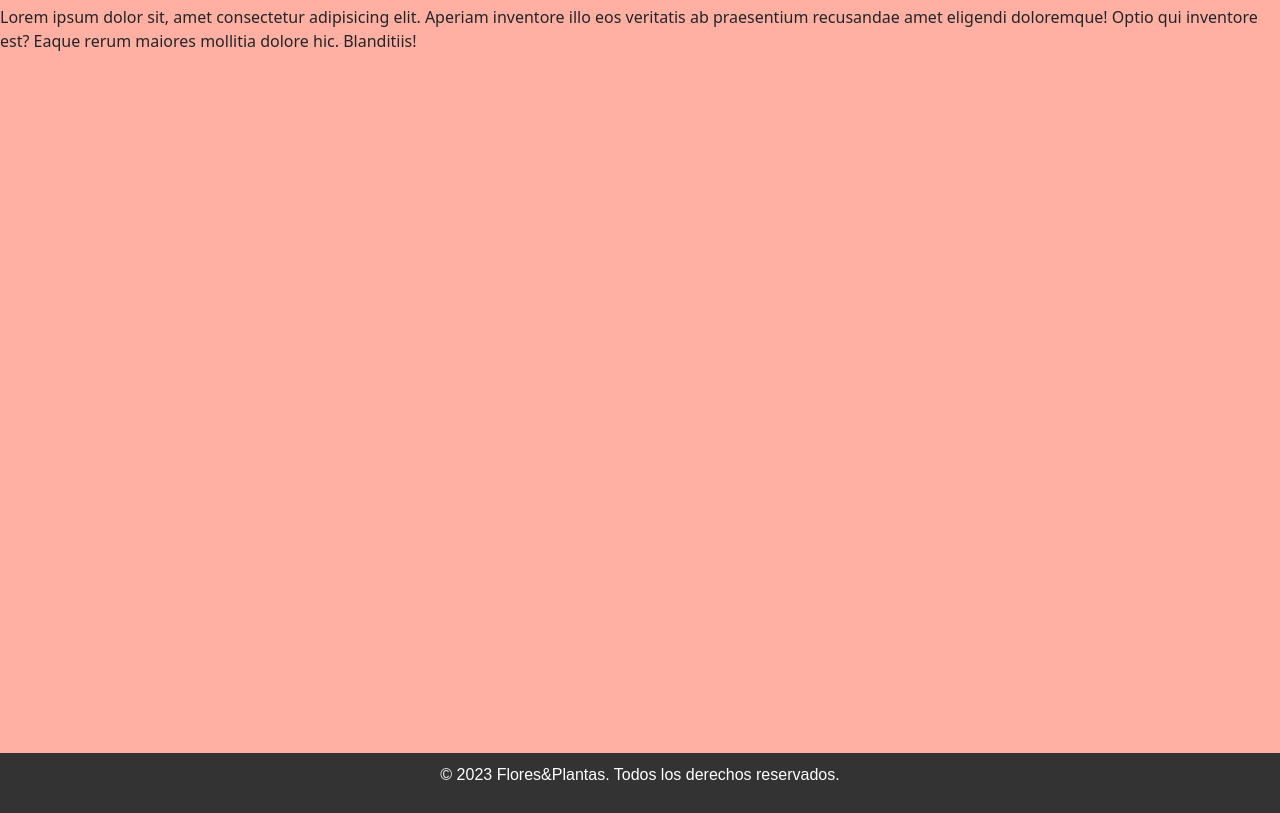
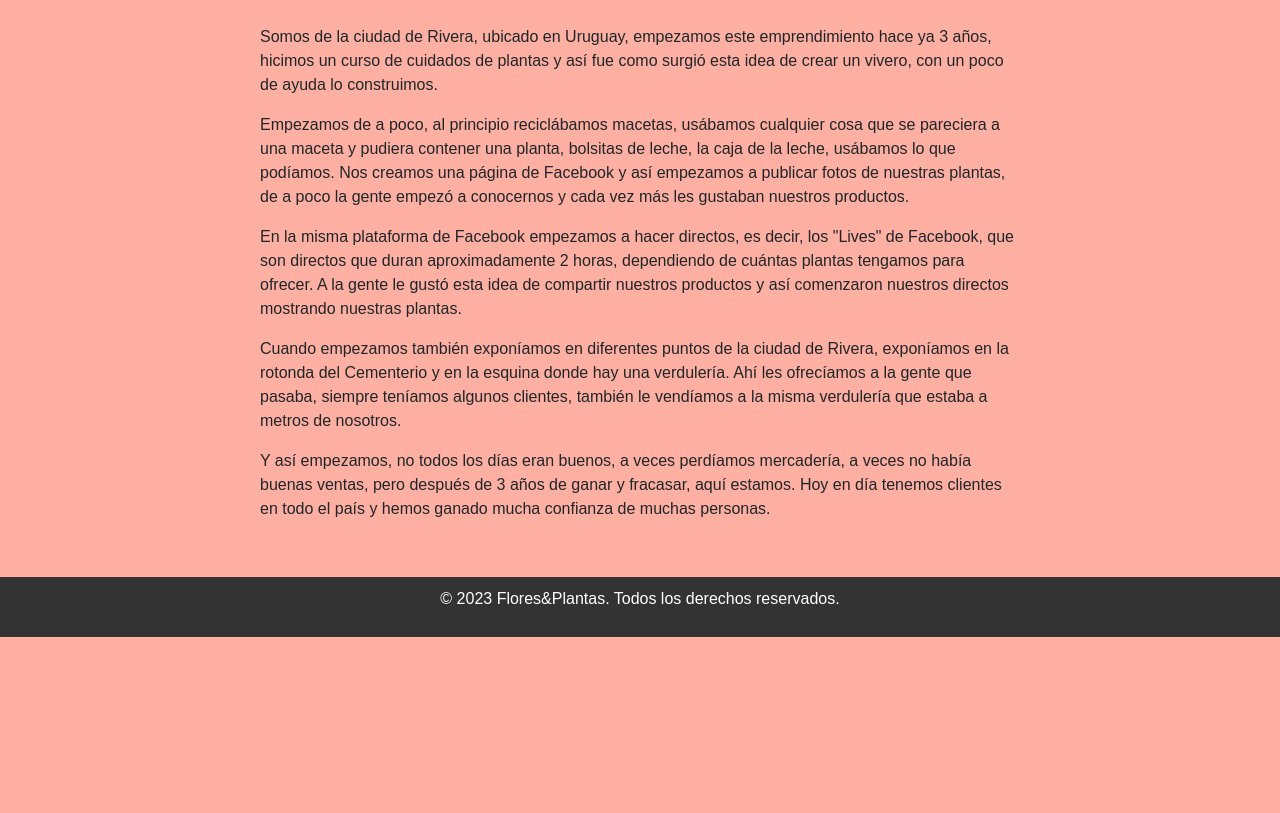
Before and after one commit to AgusFlores21/Clase-de-Desarrollo-Web, a plain HTML site: page Pages/Sobre nosotros.html in a window 1280 px wide. Shown: the part 131-944 px from the top of the page. After the commit the page ends 800 px from the top, so only its background shows below. Drawn offline with nearby package versions, Linux system fonts and the light colour scheme; files that its build step writes are made by us from their sources.

Commit message:
Thirty Commit

```diff
--- a/Pages/Galeria de Fotos.html
+++ b/Pages/Galeria de Fotos.html
@@ -70,6 +70,8 @@
         .gallery {
             display: flex;
             flex-wrap: wrap;
+            justify-content: center; /* Alineación horizontal al centro */
+            align-items: center; /* Alineación vertical al centro */
         }
 
         .gallery-img {
@@ -132,7 +134,5 @@
 
     <script src="../js/bootstrap.min.js"></script>
     <script src="index.js"></script>
-<link rel="stylesheet" href="js/bootstrap.min.js">
-<script src="https://cdn.jsdelivr.net/npm/bootstrap@5.3.0-alpha3/dist/js/bootstrap.bundle.min.js" integrity="sha384-ENjdO4Dr2bkBIFxQpeoTz1HIcje39Wm4jDKdf19U8gI4ddQ3GYNS7NTKfAdVQSZe" crossorigin="anonymous"></script>
 </body>
 </html>
--- a/Pages/Sobre nosotros.html
+++ b/Pages/Sobre nosotros.html
@@ -1,5 +1,6 @@
 <!DOCTYPE html>
 <html lang="en">
+
 <head>
     <meta charset="UTF-8">
     <meta http-equiv="X-UA-Compatible" content="IE=edge">
@@ -7,14 +8,10 @@
     <title>Sobre nosotros</title>
     <script src="../index.js"></script>
     <link rel="stylesheet" href="css/bootstrap.css">
-    <link href="https://cdn.jsdelivr.net/npm/bootstrap@5.3.0-alpha3/dist/css/bootstrap.min.css" rel="stylesheet" integrity="sha384-KK94CHFLLe+nY2dmCWGMq91rCGa5gtU4mk92HdvYe+M/SXH301p5ILy+dN9+nJOZ" crossorigin="anonymous">
+    <link href="https://cdn.jsdelivr.net/npm/bootstrap@5.3.0-alpha3/dist/css/bootstrap.min.css" rel="stylesheet"
+        integrity="sha384-KK94CHFLLe+nY2dmCWGMq91rCGa5gtU4mk92HdvYe+M/SXH301p5ILy+dN9+nJOZ" crossorigin="anonymous">
     <link rel="stylesheet" href="index.css">
-    <!DOCTYPE html>
-    <html lang="en">
-    <head>
-        <meta charset="UTF-8">
-        <meta name="viewport" content="width=device-width, initial-scale=1.0">
-        <title>Menu de Navegacion</title>
+
     <style>
         /* Estilos para la barra de navegación */
         nav {
@@ -74,8 +71,23 @@
             text-align: center;
             margin-top: 20px;
         }
+
+        .caja-bootstrap {
+            max-width: 800px;
+            margin: 0 auto;
+            padding: 20px;
+        }
+
+        footer {
+            background-color: #333;
+            color: #fff;
+            text-align: center;
+            padding: 10px;
+            margin-top: 20px;
+        }
     </style>
 </head>
+
 <body>
     <header>
         <nav>
@@ -98,23 +110,41 @@
             </ul>
         </nav>
     </header>
+    <h1>Sobre nosotros</h1>
+    <div class="container caja-bootstrap">
+        <p>
+            Somos de la ciudad de Rivera, ubicado en Uruguay, empezamos este emprendimiento hace ya 3 años, hicimos un
+            curso de cuidados de plantas y así fue como surgió esta idea de crear un vivero, con un poco de ayuda lo
+            construimos.
+        </p>
+        <p>
+            Empezamos de a poco, al principio reciclábamos macetas, usábamos cualquier cosa que se pareciera a una
+            maceta y pudiera contener una planta, bolsitas de leche, la caja de la leche, usábamos lo que podíamos. Nos
+            creamos una página de Facebook y así empezamos a publicar fotos de nuestras plantas, de a poco la gente
+            empezó a conocernos y cada vez más les gustaban nuestros productos.
+        </p>
+        <p>
+            En la misma plataforma de Facebook empezamos a hacer directos, es decir, los "Lives" de Facebook, que son
+            directos que duran aproximadamente 2 horas, dependiendo de cuántas plantas tengamos para ofrecer. A la gente
+            le gustó esta idea de compartir nuestros productos y así comenzaron nuestros directos mostrando nuestras
+            plantas.
+        </p>
+        <p>
+            Cuando empezamos también exponíamos en diferentes puntos de la ciudad de Rivera, exponíamos en la rotonda del
+            Cementerio y en la esquina donde hay una verdulería. Ahí les ofrecíamos a la gente que pasaba, siempre
+            teníamos algunos clientes, también le vendíamos a la misma verdulería que estaba a metros de nosotros.
+        </p>
+        <p>
+            Y así empezamos, no todos los días eran buenos, a veces perdíamos mercadería, a veces no había buenas ventas,
+            pero después de 3 años de ganar y fracasar, aquí estamos. Hoy en día tenemos clientes en todo el país y hemos
+            ganado mucha confianza de muchas personas.
+        </p>
+    </div>
+
+    <footer>
+        <p>© 2023 Flores&Plantas. Todos los derechos reservados.</p>
+    </footer>
+
 </body>
+
 </html>
-
-    </header>
-    <h1>Sobre nosotros</h1>
-    Lorem ipsum dolor sit, amet consectetur adipisicing elit. Aperiam inventore illo eos veritatis ab praesentium recusandae amet eligendi doloremque! Optio qui inventore est? Eaque rerum maiores mollitia dolore hic. Blanditiis!
-
-
-
-
-
-
-    <script src="index.js"></script>
-<link rel="stylesheet" href="js/bootstrap.min.js">
-<script src="https://cdn.jsdelivr.net/npm/bootstrap@5.3.0-alpha3/dist/js/bootstrap.bundle.min.js" integrity="sha384-ENjdO4Dr2bkBIFxQpeoTz1HIcje39Wm4jDKdf19U8gI4ddQ3GYNS7NTKfAdVQSZe" crossorigin="anonymous"></script>
-</body>
-<div style="margin-top: 700px;"></footer>
-    <footer style="background-color: #333; color: #fff; text-align: center; padding: 10px;">
-<p>© 2023 Flores&Plantas. Todos los derechos reservados.</p></div>
-</html>
```
Also changed, not shown: index.html (+0 -7 lines). Lines whose indentation alone changed are shown as unchanged.
